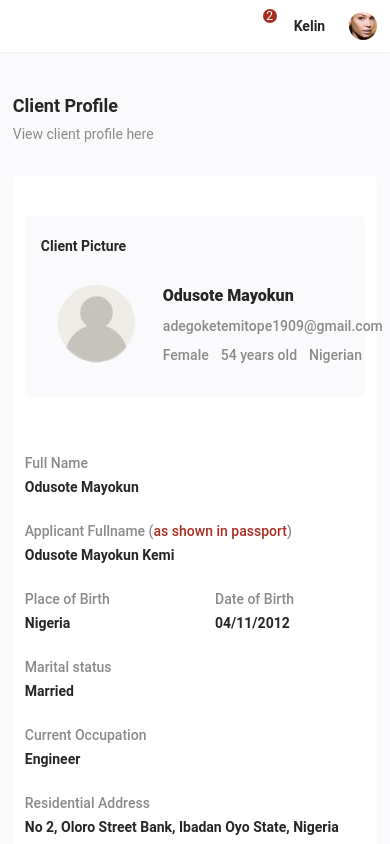
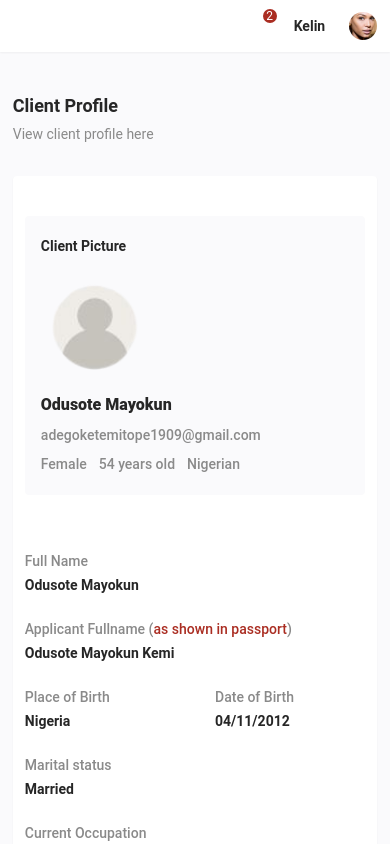
Before and after one commit to Godswillcode/tezzasolutions-interview-task, a React (Create React App) app: page /clients/0 in a window 390 px wide. Shown: the top 844 px of the page. Built offline with nearby package versions, Linux system fonts and the light colour scheme; some icons are missing.

Commit message:
Update ClientProfile.tsx

```diff
--- a/src/features/clients/pages/ClientProfile.tsx
+++ b/src/features/clients/pages/ClientProfile.tsx
@@ -17,11 +17,11 @@ const ClientProfile = () => {
           style={{ background: "#fafafc" }}
         >
           <h3 className="font-semibold">Client Picture</h3>
-          <div className="flex items-center gap-2 md:grid-cols-4 mt-4 font-medium">
-            <img src={avatar} alt="avatar" />
+          <div className="flex flex-col md:flex-row md:items-center gap-2 md:grid-cols-4 mt-4 font-medium">
+            <img src={avatar} alt="avatar" className="h-28 w-28 md:h-auto object-cover"/>
             <div className="">
               <h2 className="font-extrabold text-base">Odusote Mayokun</h2>
-              <h4 className="text-accent py-2 pr-2">
+              <h4 className="text-accent py-2">
                 adegoketemitope1909@gmail.com
               </h4>
               <div className="flex items-center gap-3 text-accent">
```
